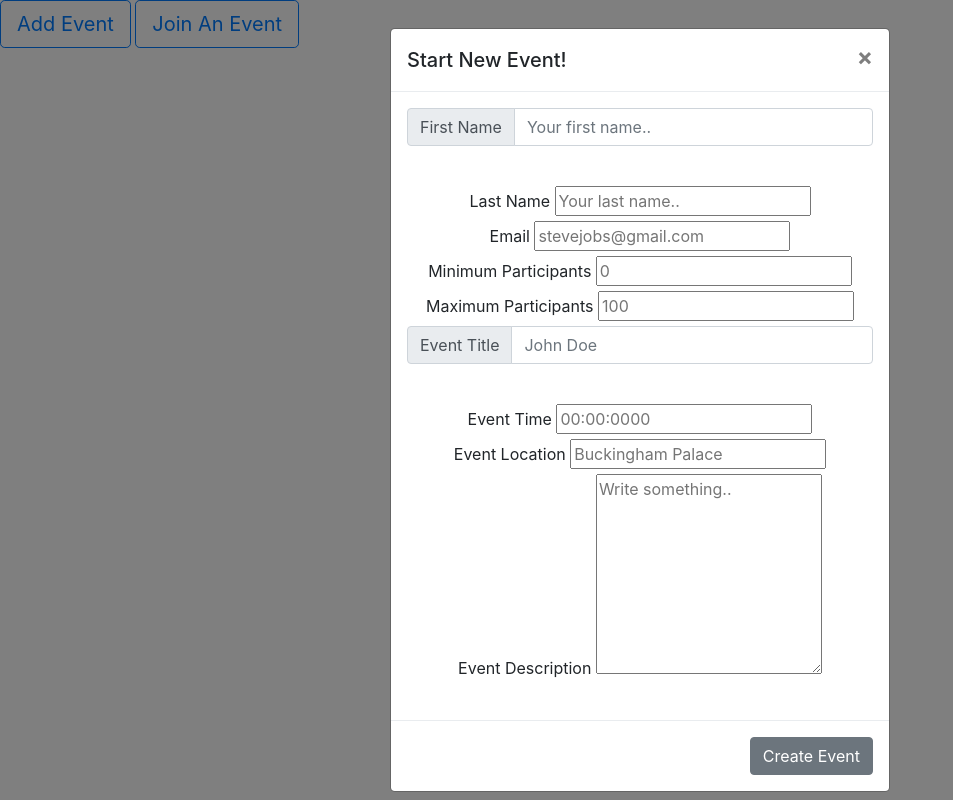
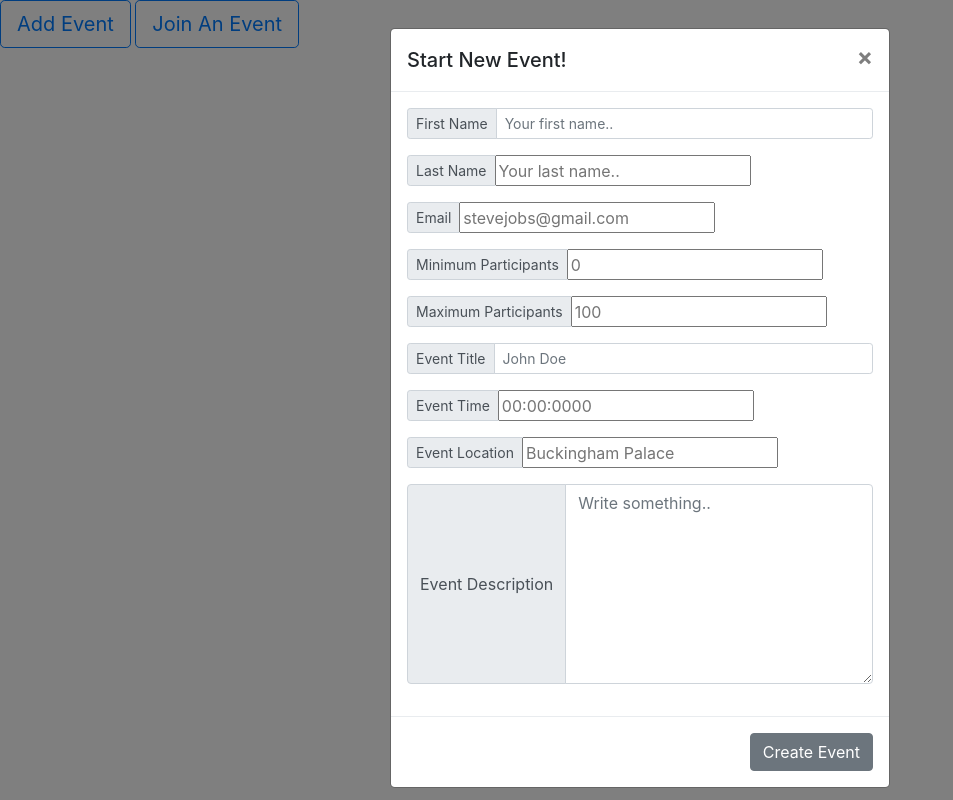
Before and after one commit to jsshap/AoDHack, a Flask app: page / in a window 1280 px wide, after a click on "Add Event". Shown: the whole page, without its empty margins (0-953 px from the left). Run offline with Flask 2, Linux system fonts and the light colour scheme; some libraries are stand-ins or nearby versions.

Commit message:
Update index.html

```diff
--- a/flask-files/templates/index.html
+++ b/flask-files/templates/index.html
@@ -7,9 +7,6 @@
   <body>
     <!-- Event Display Buttons -->
     <div id="eDisplayBtns" class="btn-block" role="group">
-      <!--button type="button" class="btn btn-primary btn-lg btn-block" >Event1</button>
-      <button type="button" class="btn btn-primary btn-lg btn-block">event2</button>
-      <button type="button" class="btn btn-primary btn-lg btn-block">event3</button-->
     </div>
     <!-- END Event Display Buttons -->
 
@@ -38,51 +35,69 @@
           <div class="modal-body">
             <form id="newEventInfo" onsubmit="go()" style="text-align: center; position: relative">
 
-              <div class="input-group mb-3">
+                <div class="input-group input-group-sm mb-3">
                   <div class="input-group-prepend">
                     <span class="input-group-text" id="basic-addon1">First Name</span>
                   </div>
                   <input type="text" id="fname" class="form-control" name="firstname" placeholder="Your first name.." aria-label="Username" aria-describedby="basic-addon1" required>
                 </div>
-              <br>
 
-              <label for="lname">Last Name</label>
-              <input type="text" id="lname" name="lastname" placeholder="Your last name.." required>
-              <br>
+                <div class="input-group input-group-sm mb-3">
+                  <div class="input-group-prepend">
+                    <span class="input-group-text" id="basic-addon1">Last Name</span>
+                  </div>
+                  <input type="text" aria-label="Username" aria-describedby="basic-addon1" id="lname" name="lastname" placeholder="Your last name.." required>
+                </div>
 
-              <label for="email">Email</label>
-              <input type="text" id="email" name="email" placeholder="stevejobs@gmail.com" required>
-              <br>
+                <div class="input-group input-group-sm mb-3">
+                  <div class="input-group-prepend">
+                    <span class="input-group-text" id="basic-addon1">Email</span>
+                  </div>
+                  <input type="text" aria-label="Username" aria-describedby="basic-addon1" id="email" name="email" placeholder="stevejobs@gmail.com" required>
+                </div>
 
-              <label for="minpart">Minimum Participants</label>
-              <input type="text" id="minipart" name="minipart" placeholder='0' required>
-              <br>
+                <div class="input-group input-group-sm mb-3">
+                  <div class="input-group-prepend">
+                    <span class="input-group-text" id="basic-addon1">Minimum Participants</span>
+                  </div>
+                  <input type="text" aria-label="Username" aria-describedby="basic-addon1" id="minipart" name="minipart" placeholder='0' required>
+                </div>
+
+                <div class="input-group input-group-sm mb-3">
+                  <div class="input-group-prepend">
+                    <span class="input-group-text" id="basic-addon1">Maximum Participants</span>
+                  </div>
+                  <input type="text" aria-label="Username" aria-describedby="basic-addon1" id="maxpart" name="maxpart" placeholder='100' required>
+                </div>
 
 
-              <label for="maxpart">Maximum Participants</label>
-              <input type="text" id="maxpart" name="maxpart" placeholder='100' required>
-              <br>
-
-              <div class="input-group mb-3">
+                <div class="input-group input-group-sm mb-3">
                   <div class="input-group-prepend">
                     <span class="input-group-text" id="basic-addon1">Event Title</span>
                   </div>
                   <input type="text" id="ename" name="maxpart" placeholder='John Doe'class="form-control" aria-label="Username" aria-describedby="basic-addon1" required>
                 </div>
-              <br>
 
-              <label for="etime">Event Time</label>
-              <input type="text" id="etime" name="eventtime" placeholder="00:00:0000" required>
-              <br>
+                <div class="input-group input-group-sm mb-3">
+                  <div class="input-group-prepend">
+                    <span class="input-group-text" id="basic-addon1">Event Time</span>
+                  </div>
+                  <input type="text" aria-label="Username" aria-describedby="basic-addon1" id="etime" name="eventtime" placeholder="00:00:0000" required>
+                </div>
 
-              <label for="elocation">Event Location</label>
-              <input type="text" id="elocation" name="eventlocation" placeholder="Buckingham Palace" required>
-              <br>
+                <div class="input-group input-group-sm mb-3">
+                  <div class="input-group-prepend">
+                    <span class="input-group-text" id="basic-addon1">Event Location</span>
+                  </div>
+                  <input type="text" aria-label="Username" aria-describedby="basic-addon1" id="elocation" name="eventlocation" placeholder="Buckingham Palace" required>
+                </div>
 
-              <label for="edesc">Event Description</label>
-              <textarea id="edesc" name="edesc" placeholder="Write something.." style="height:200px" required></textarea>
-              <br>
-
+                <div class="input-group">
+                  <div class="input-group-prepend">
+                    <span class="input-group-text">Event Description</span>
+                  </div>
+                  <textarea class="form-control" aria-label="With textarea"name="edesc" placeholder="Write something.." style="height:200px" required></textarea>
+                </div>
             </form>
           </div>
           <div class="modal-footer">
```
Lines whose indentation alone changed are shown as unchanged.
